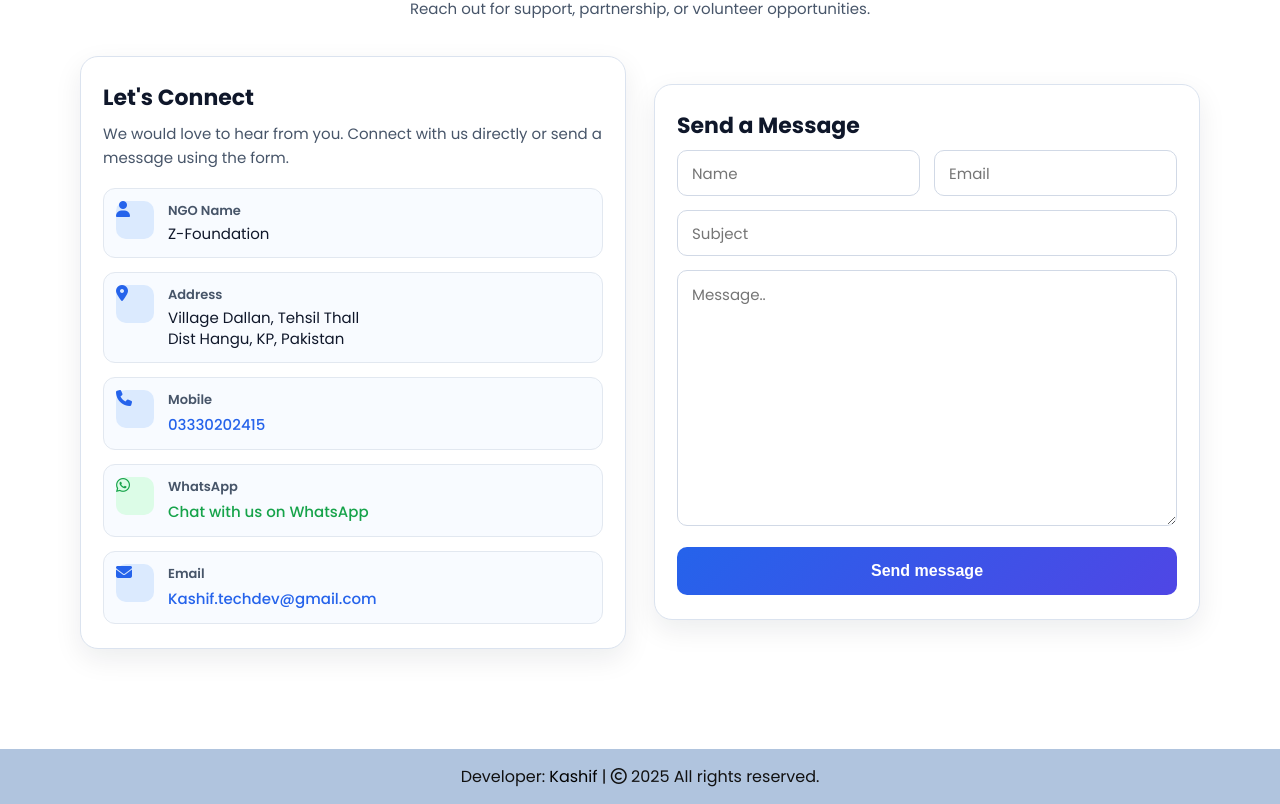
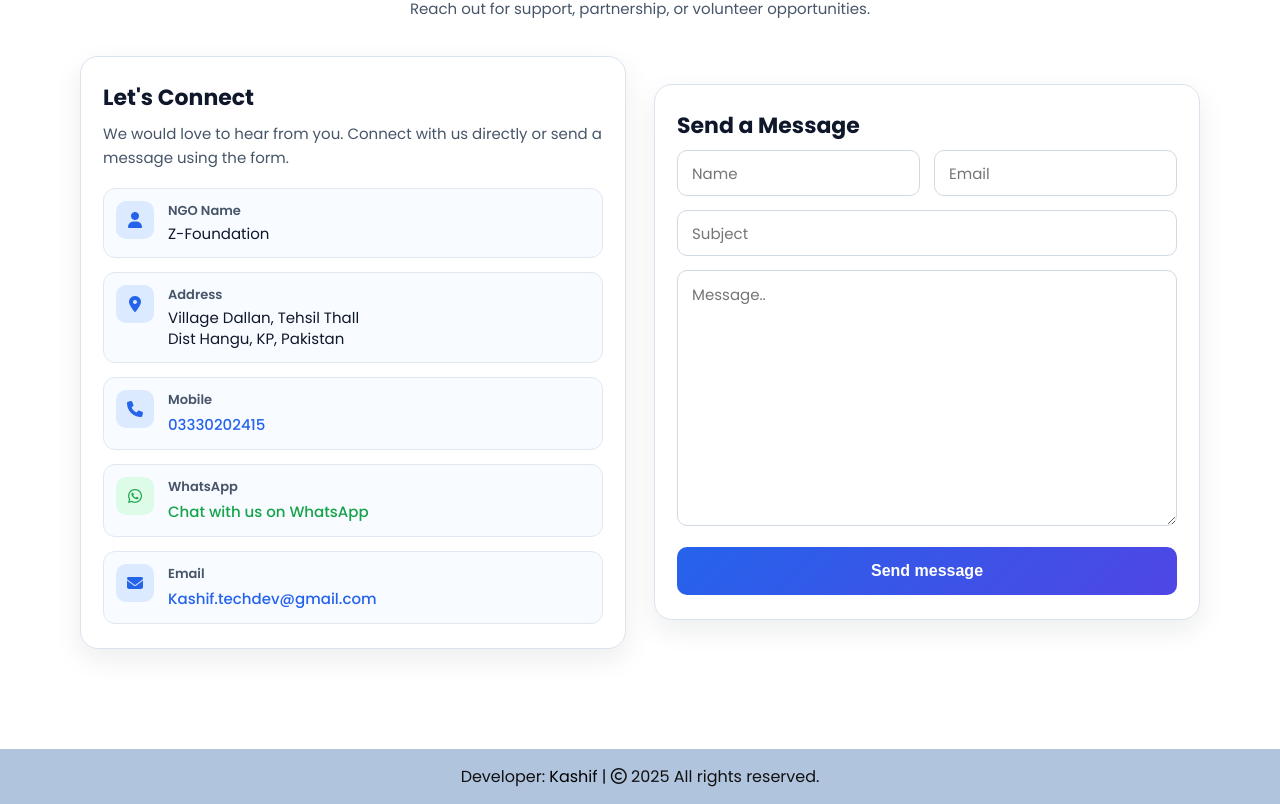
Before and after one commit to kashif-techdev/z-foundation-frontend, a Next.js app: page / in a window 1280 px wide. Shown: the part 3047-3851 px from the top of the page. Built offline with nearby package versions, Linux system fonts and the light colour scheme; no server answers.

Commit message:
centering the icons in contact section

```diff
--- a/app/globals.css
+++ b/app/globals.css
@@ -739,22 +739,29 @@ section .title::after {
   background: #f8fbff;
 }
 
-.contact-icon {
+.contact-icon-box {
   flex-shrink: 0;
   width: 38px;
   height: 38px;
-  display: flex;
-  align-items: center;
-  justify-content: center;
-  font-size: 16px;
-  color: #2563eb;
+  display: grid;
+  place-items: center;
   background: #dbeafe;
   border-radius: 10px;
 }
 
+.contact-icon-box-whatsapp {
+  background: #dcfce7;
+}
+
+.contact-icon {
+  display: block;
+  font-size: 16px;
+  line-height: 1;
+  color: #2563eb;
+}
+
 .contact-icon-whatsapp {
   color: #16a34a;
-  background: #dcfce7;
 }
 
 .contact-info {
@@ -1299,9 +1306,12 @@ footer span a:hover {
     min-height: 40px;
   }
 
-  .contact-icon {
+  .contact-icon-box {
     width: 40px;
     height: 40px;
+  }
+
+  .contact-icon {
     font-size: 18px;
   }
 
@@ -1393,9 +1403,12 @@ footer span a:hover {
     gap: 12px;
   }
 
-  .contact-icon {
+  .contact-icon-box {
     width: 36px;
     height: 36px;
+  }
+
+  .contact-icon {
     font-size: 16px;
   }
 
--- a/components/Contact.js
+++ b/components/Contact.js
@@ -103,14 +103,18 @@ export default function Contact() {
               </p>
               <div className="contact-info-list">
                 <div className="contact-row">
-                  <i className="fas fa-user contact-icon" aria-hidden />
+                  <span className="contact-icon-box" aria-hidden>
+                    <i className="fas fa-user contact-icon" />
+                  </span>
                   <div className="contact-info">
                     <div className="contact-label">NGO Name</div>
                     <div className="contact-value">Z-Foundation</div>
                   </div>
                 </div>
                 <div className="contact-row">
-                  <i className="fas fa-map-marker-alt contact-icon" aria-hidden />
+                  <span className="contact-icon-box" aria-hidden>
+                    <i className="fas fa-map-marker-alt contact-icon" />
+                  </span>
                   <div className="contact-info">
                     <div className="contact-label">Address</div>
                     <div className="contact-value">
@@ -121,7 +125,9 @@ export default function Contact() {
                   </div>
                 </div>
                 <div className="contact-row">
-                  <i className="fas fa-phone contact-icon" aria-hidden />
+                  <span className="contact-icon-box" aria-hidden>
+                    <i className="fas fa-phone contact-icon" />
+                  </span>
                   <div className="contact-info">
                     <div className="contact-label">Mobile</div>
                     <a className="contact-value contact-link" href="tel:03330202415">
@@ -130,7 +136,9 @@ export default function Contact() {
                   </div>
                 </div>
                 <div className="contact-row">
-                  <i className="fab fa-whatsapp contact-icon contact-icon-whatsapp" aria-hidden />
+                  <span className="contact-icon-box contact-icon-box-whatsapp" aria-hidden>
+                    <i className="fab fa-whatsapp contact-icon contact-icon-whatsapp" />
+                  </span>
                   <div className="contact-info">
                     <div className="contact-label">WhatsApp</div>
                     <a
@@ -144,7 +152,9 @@ export default function Contact() {
                   </div>
                 </div>
                 <div className="contact-row">
-                  <i className="fas fa-envelope contact-icon" aria-hidden />
+                  <span className="contact-icon-box" aria-hidden>
+                    <i className="fas fa-envelope contact-icon" />
+                  </span>
                   <div className="contact-info">
                     <div className="contact-label">Email</div>
                     <a
```
